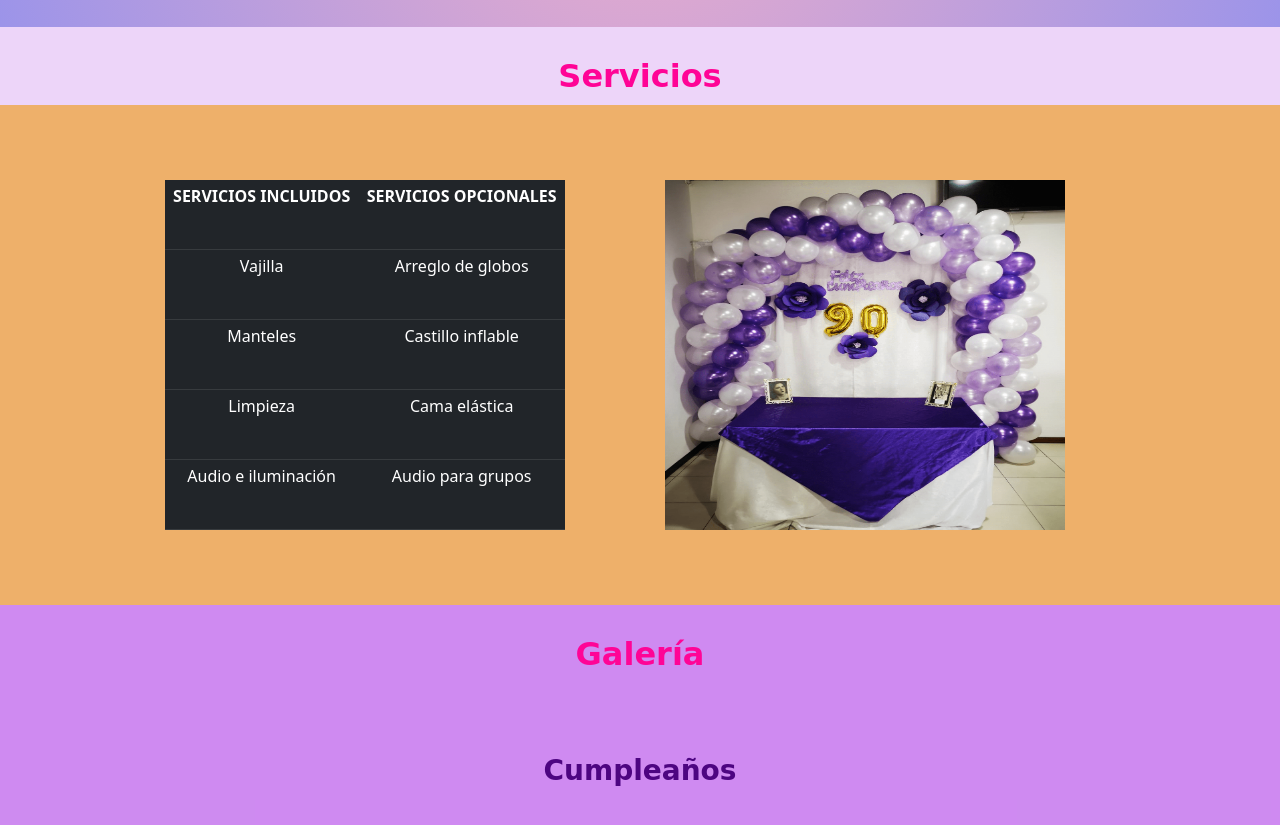
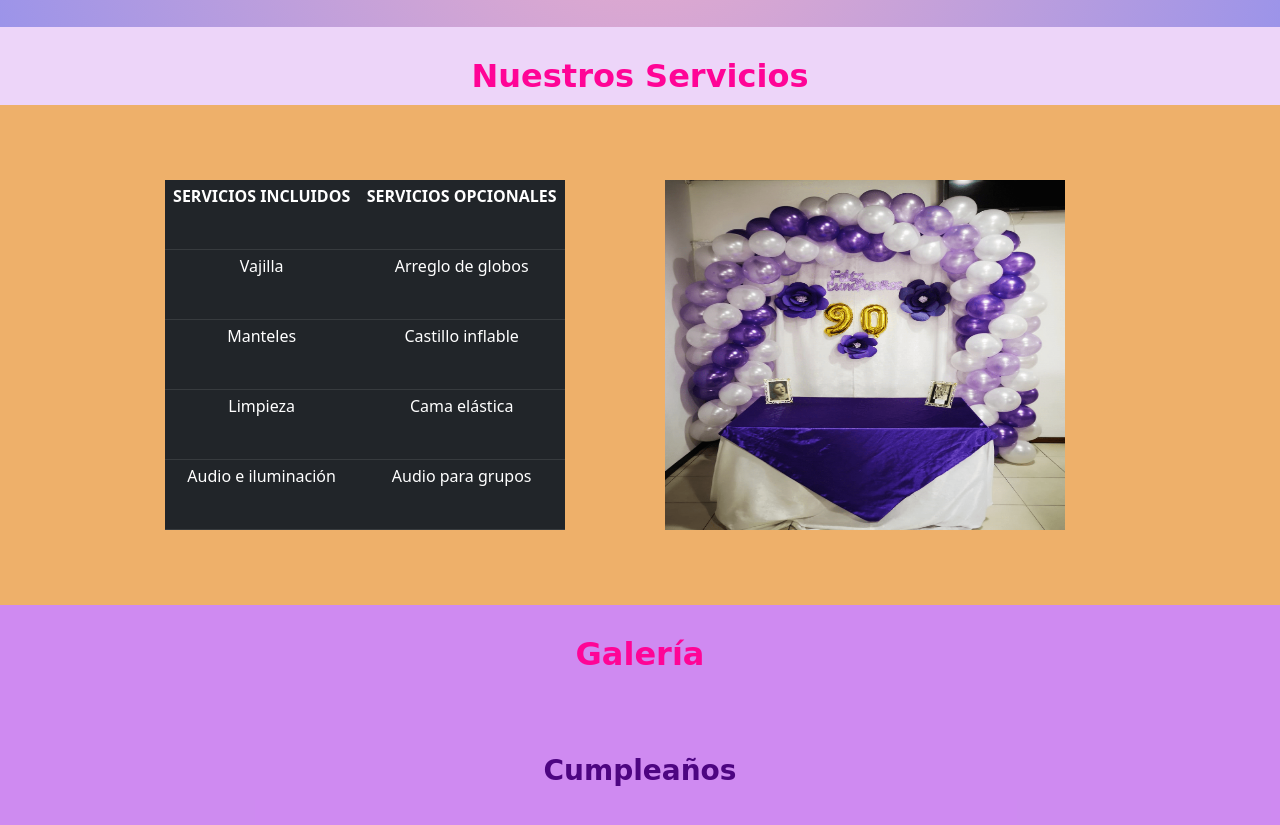
Before and after one commit to DayanaCorrea/Dulces-Travesuras, a plain HTML site: page index.html in a window 1280 px wide. Shown: the part 1995-2820 px from the top of the page. Drawn offline with nearby package versions, Linux system fonts and the light colour scheme.

```diff
--- a/index.html
+++ b/index.html
@@ -113,7 +113,7 @@
 
     <!-- Sección Servicios -->
 
-    <h2>Servicios</h2>
+    <h2>Nuestros Servicios</h2>
     <section class="section3">
 
         <!-- Tabla con cada uno de los servicios incluidos y los opcionales -->
```
Also changed, not shown: paginas/servicios.html (+4 -0 lines).
